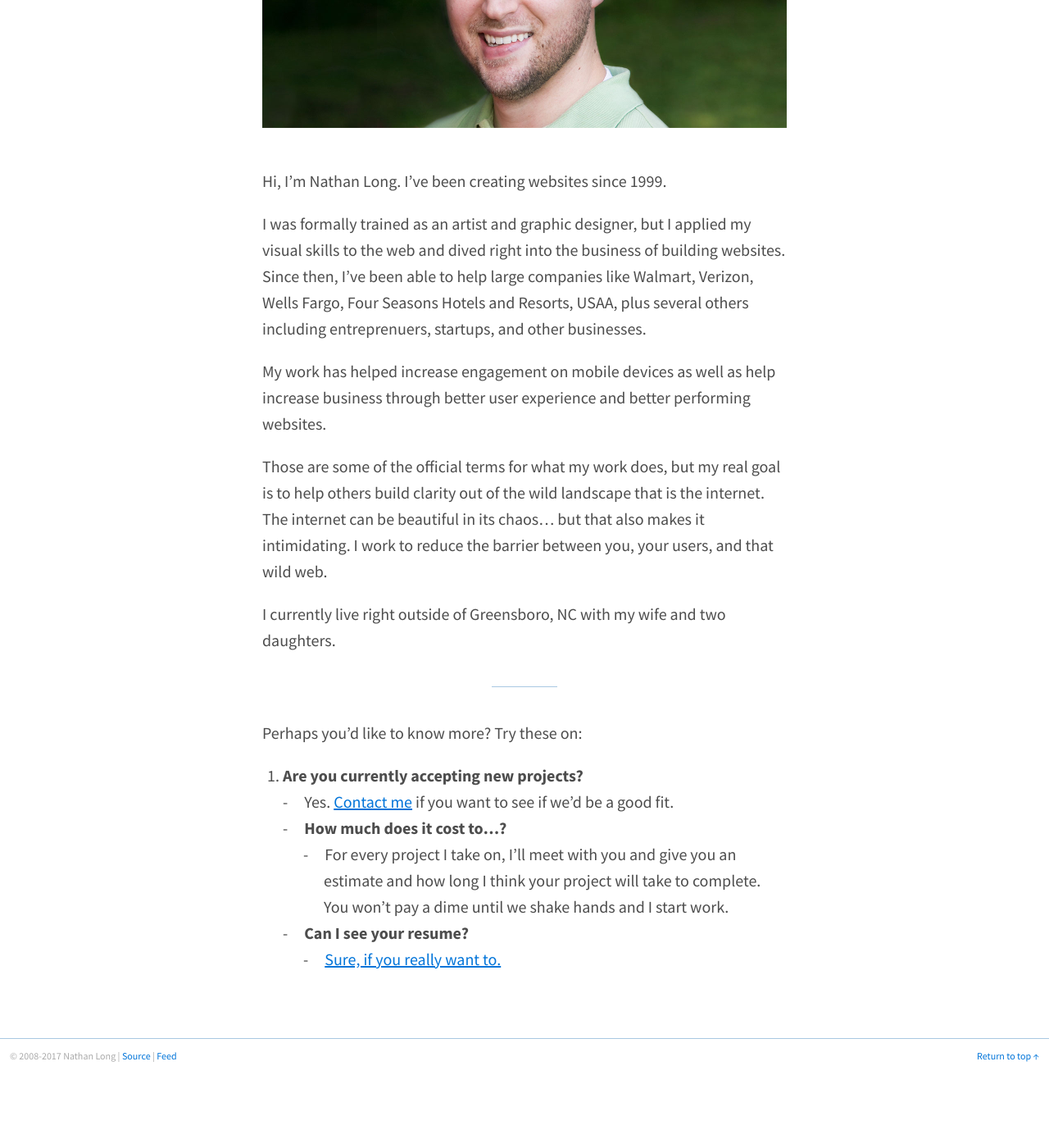
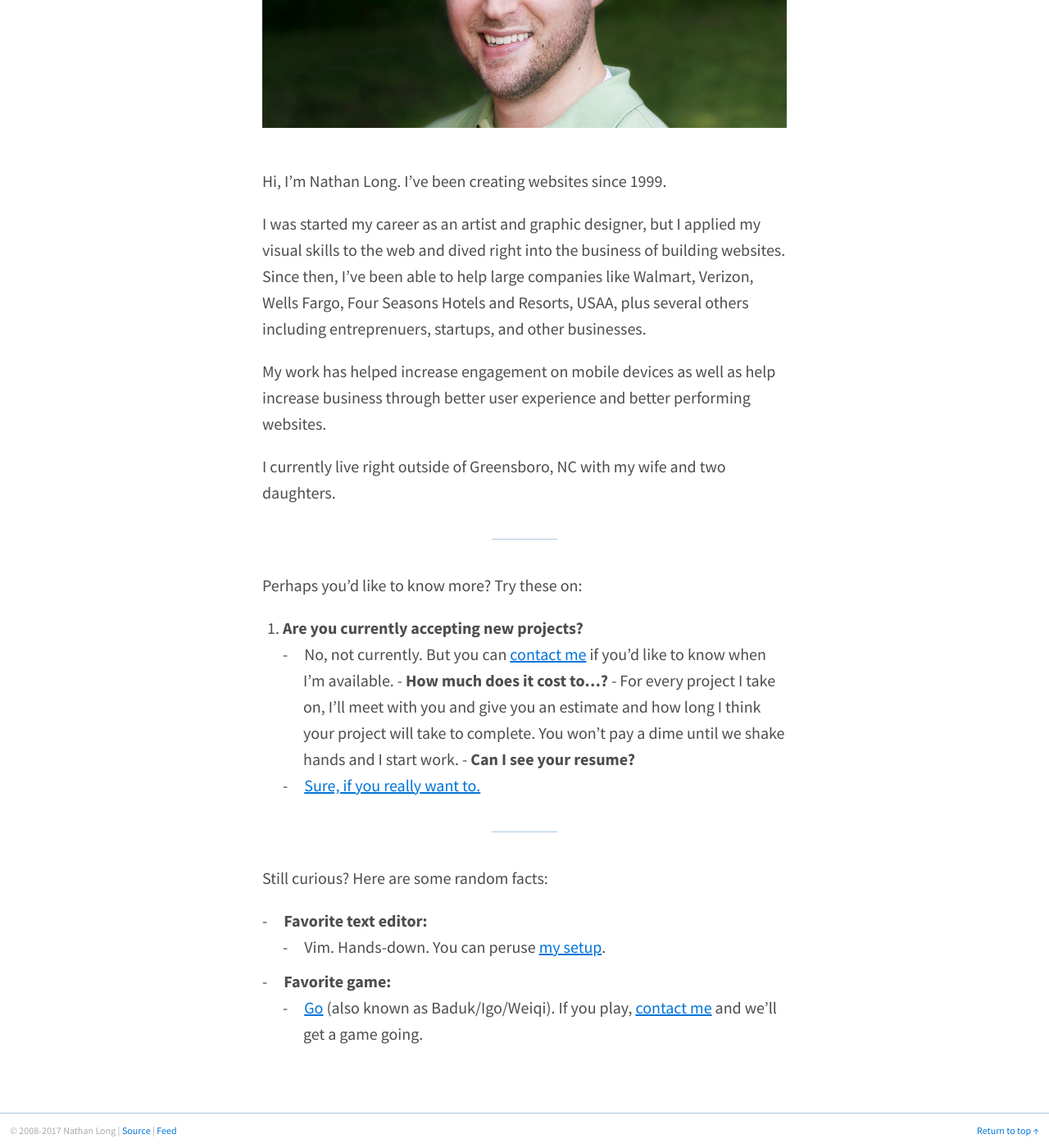
Before and after one commit to nathanlong/nathanlong.github.io, a Jekyll site: the page built from about.md, in a window 1280 px wide and 1400 px high, scrolled down 595 px. Shown: the whole window at 82% size. Built offline with Jekyll 4.4.1, drawn with Linux system fonts in a browser that asks for light colours; Markdown is read by kramdown in place of the engine named in the settings; before the commit the page ends 1904 px from its top, so only the background shows below that.

Commit message:
removed the blog from the nav, updated the about page and resume slightly

```diff
--- a/_config.yml
+++ b/_config.yml
@@ -1,6 +1,6 @@
 # Site settings
 title: Nathan Long
-email: your-email@domain.com
+email: nlong5@gmail.com
 description: > # this means to ignore newlines until "baseurl:"
   I design and build websites for Fortune 500 companies.
 baseurl: "" # the subpath of your site, e.g. /blog/
--- a/_includes/nav.html
+++ b/_includes/nav.html
@@ -4,7 +4,6 @@
 
     <nav class="nav">
       <a class="nav-link" href="/about/">About</a>
-      <a class="nav-link" href="/blog/">Blog</a>
       <a class="nav-link" href="/contact/">Contact</a>
     </nav>
   </div>
--- a/about.md
+++ b/about.md
@@ -12,11 +12,9 @@ permalink: /about/
 
 Hi, I'm Nathan Long. I've been creating websites since 1999.
 
-I was formally trained as an artist and graphic designer, but I applied my visual skills to the web and dived right into the business of building websites. Since then, I've been able to help large companies like Walmart, Verizon, Wells Fargo, Four Seasons Hotels and Resorts, USAA, plus several others including entreprenuers, startups, and other businesses.
+I was started my career as an artist and graphic designer, but I applied my visual skills to the web and dived right into the business of building websites. Since then, I've been able to help large companies like Walmart, Verizon, Wells Fargo, Four Seasons Hotels and Resorts, USAA, plus several others including entreprenuers, startups, and other businesses.
 
 My work has helped increase engagement on mobile devices as well as help increase business through better user experience and better performing websites.
-
-Those are some of the official terms for what my work does, but my real goal is to help others build clarity out of the wild landscape that is the internet. The internet can be beautiful in its chaos... but that also makes it intimidating. I work to reduce the barrier between you, your users, and that wild web.
 
 I currently live right outside of Greensboro, NC with my wife and two daughters.
 
@@ -25,11 +23,17 @@ I currently live right outside of Greensboro, NC with my wife and two daughters.
 Perhaps you'd like to know more? Try these on:
 
 1. **Are you currently accepting new projects?**
-  - Yes. [Contact me](/contact/?intent=hire) if you want to see if we'd be a good fit.
+	- No, not currently. But you can [contact me](/contact/?intent=hire) if you'd like to know when I'm available.
 - **How much does it cost to...?**
   - For every project I take on, I'll meet with you and give you an estimate and how long I think your project will take to complete. You won't pay a dime until we shake hands and I start work.
 - **Can I see your resume?**
-  - [Sure, if you really want to.](/resume/)
+	- [Sure, if you really want to.](/resume/)
 
-  {% comment %} 3. **What can I expect from working together?** {% endcomment %}
-  {% comment %}   - [Here's a sample process to give you an idea.]() {% endcomment %}
+---
+
+Still curious? Here are some random facts:
+
+- **Favorite text editor:**
+	-	Vim. Hands-down. You can peruse [my setup](https://github.com/nathanlong/dotfiles).
+- **Favorite game:**
+	- [Go](https://en.wikipedia.org/wiki/Go_(game)) (also known as Baduk/Igo/Weiqi). If you play, [contact me](/contact/?intent=other) and we'll get a game going.
--- a/js/form.js
+++ b/js/form.js
@@ -25,4 +25,6 @@ if (get['intent'] == 'hire'){
 	selectElement("Hire me");
 } else if (get['intent'] == 'samples') {
 	selectElement("See some work samples");
+} else if (get['intent'] == 'other') {
+	selectElement("Talk about something else")
 }
```
Also changed, not shown: index.html (+11 -11 lines), resume.md (+0 -4 lines).
